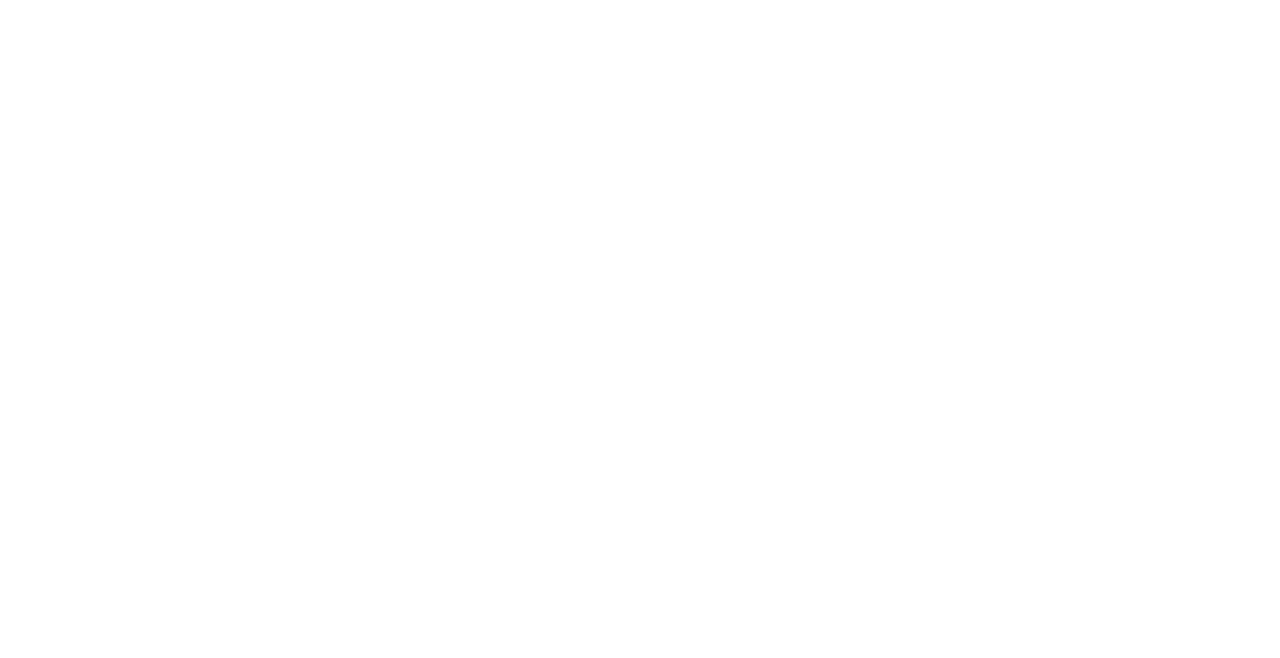
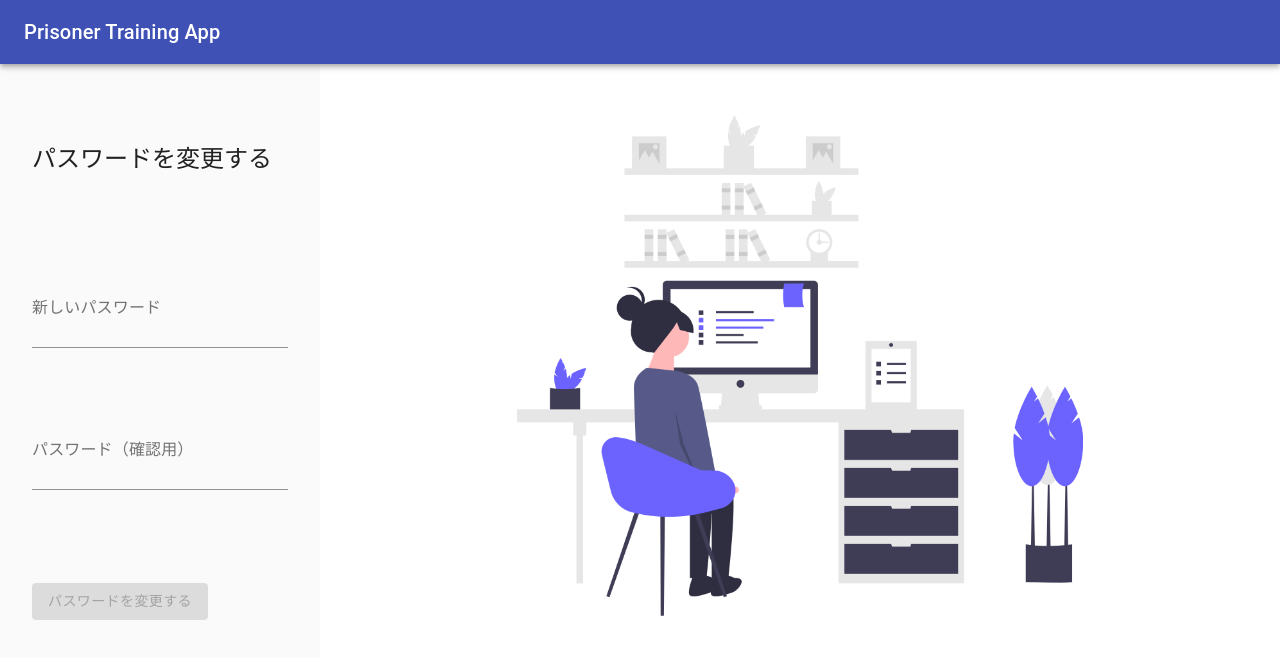
Before and after one commit to Hijikata1869/prisoner-training-app, a React (Create React App) app in the folder frontend/: page /auth/password/edit in a window 1280 px wide. Shown: the top 658 px of the page. Built offline with nearby package versions, Linux system fonts and the light colour scheme.

Commit message:
パスワード変更機能を実装

```diff
--- a/frontend/src/App.js
+++ b/frontend/src/App.js
@@ -12,6 +12,7 @@
 import { Login } from './containers/Login';
 import { SignUp } from './containers/SignUp';
 import { UserUpdate } from './containers/UserUpdate';
+import { PasswordUpdate } from './containers/PasswordUpdate';
 
 
 function App() {
@@ -42,6 +43,9 @@
         <Route exaxt path="/auth/edit">
           <UserUpdate />
         </Route>
+        <Route exact path="/auth/password/edit">
+          <PasswordUpdate />
+        </Route>
       </Switch>
     </Router>
   );
--- a/frontend/src/apis/users.js
+++ b/frontend/src/apis/users.js
@@ -1,5 +1,5 @@
 import axios from 'axios';
-import { usersIndexPage, postUserPage, signInPost, showUserPage, userUpdate, userEditPage} from '../urls/index';
+import { usersIndexPage, postUserPage, signInPost, showUserPage, userUpdate, userEditPage, passwordUpdatePage } from '../urls/index';
 
 export const fetchUsers = () => {
   return axios.get(usersIndexPage)
@@ -89,3 +89,19 @@
     console.error(e)
   })
 }
+
+export const passwordUpdate = (token, client, uid, password, confirmationPassword) => {
+  return axios.put(passwordUpdatePage,{
+    'access-token': token,
+    'client': client,
+    'uid': uid,
+    'password': password,
+    'password_confirmation': confirmationPassword
+  })
+  .then((res) => {
+    return res;
+  })
+  .catch((e) => {
+    console.error(e);
+  })
+}
--- /dev/null
+++ b/frontend/src/containers/PasswordUpdate.jsx
@@ -0,0 +1,121 @@
+import React, { Fragment, useState } from 'react';
+import { Grid, Typography, TextField, InputLabel, Button } from '@material-ui/core';
+import { makeStyles } from '@material-ui/core/styles';
+import Cookies from 'js-cookie';
+
+// components
+import { Header } from '../components/Header';
+
+// api
+import { passwordUpdate } from '../apis/users';
+
+// images
+import LoginLogo from '../images/loginLogo2.png';
+
+const useStyles = makeStyles((theme) => ({
+  textFieldWrapper: {
+    padding: ' 2rem 2rem',
+  },
+  title: {
+    marginBottom: '2rem'
+  },
+  loginIconWrappr: {
+    backgroundColor: theme.palette.background.paper,
+  },
+  loginIcon: {
+    width: '75%',
+    height: 'auto',
+    margin: '0 auto',
+    paddingBottom: '2rem',
+  },
+}));
+
+export const PasswordUpdate = () => {
+
+  const classes = useStyles();
+
+  const [password, setPassword] = useState("");
+  const [confirmationPassword, setConfirmationPassword] = useState("");
+
+  const hundleChange = (e) => {
+    switch (e.target.name) {
+      case 'password':
+        setPassword(e.target.value);
+        break;
+      case 'confirmationPassword':
+        setConfirmationPassword(e.target.value);
+        break;
+      default:
+        console.log('key not found');
+    }
+  }
+
+  const hundleUpdate = (password, confirmationPassword) => {
+    const token = Cookies.get('access-token');
+    const client = Cookies.get('client');
+    const uid = Cookies.get('uid');
+    passwordUpdate(token, client, uid, password, confirmationPassword)
+    .then((res) => {
+      console.log(res);
+    })
+    .catch((e) => {
+      console.error(e);
+    })
+  }
+
+  return(
+    <Fragment>
+      <Header />
+        <Grid container>
+          <Grid className={classes.textFieldWrapper}
+            container
+            item
+            md={3}
+            direction="column"
+            justifyContent="space-around"
+          >
+            <Grid item>
+              <Typography className={classes.title} variant="h5" component="h2" gutterBottom >パスワードを変更する</Typography>
+            </Grid>
+            <Grid item>
+              <InputLabel>新しいパスワード</InputLabel>
+              <TextField
+                name="password"
+                type="password"
+                fullWidth
+                value={password}
+                onChange={hundleChange}
+               />
+            </Grid>
+            <Grid item>
+              <InputLabel>パスワード（確認用）</InputLabel>
+              <TextField
+                name="confirmationPassword"
+                type="password"
+                fullWidth
+                value={confirmationPassword}
+                onChange={hundleChange}
+                helperText={confirmationPassword ?
+                  password != confirmationPassword ? "パスワードが一致してません" : "" :
+                  ""
+                }
+              />
+            </Grid>
+            <Grid item>
+              <Button
+                variant="contained"
+                color="primary"
+                disabled={password && password === confirmationPassword ? false : true}
+                onClick={() => hundleUpdate(password, confirmationPassword)}
+              >
+                パスワードを変更する
+              </Button>
+            </Grid>
+          </Grid>
+          <Grid className={classes.loginIconWrappr} container item md={9} sm={false} justifyContent="space-between">
+            <img className={classes.loginIcon} src={LoginLogo} />
+          </Grid>
+        </Grid>
+    </Fragment>
+  );
+}
--- a/frontend/src/urls/index.js
+++ b/frontend/src/urls/index.js
@@ -9,3 +9,4 @@
 export const showUserPage = (userId) => `${DEFAULT_API_LOCALHOST}/users/${userId}`;
 export const userEditPage = `${DEFAULT_API_LOCALHOST}/auth/edit`;
 export const userUpdate =  (userId) => `${DEFAULT_API_LOCALHOST}/users/${userId}`;
+export const passwordUpdatePage = `${DEFAULT_API_LOCALHOST}/auth/password`;
```
